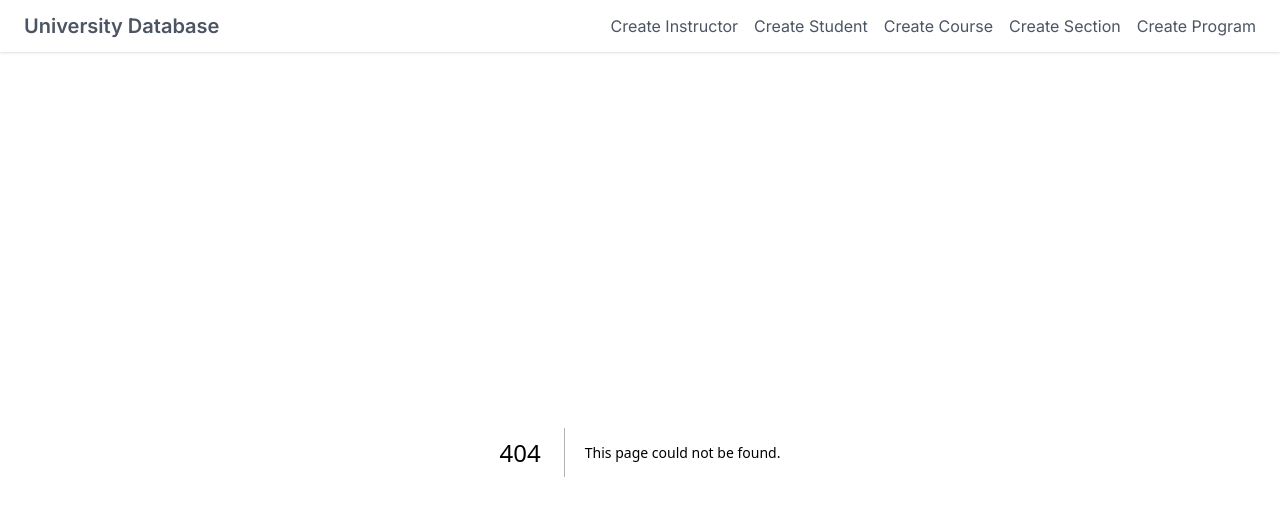
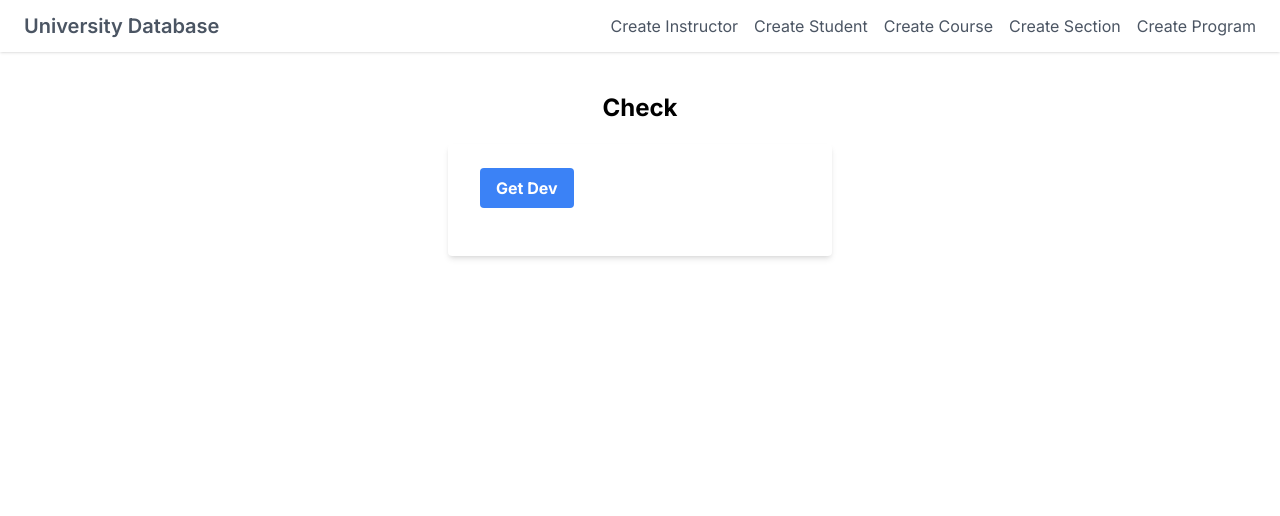
Before and after one commit to nsumpter98/DatabaseProject, a Next.js app: page /dev in a window 1280 px wide. Before the commit this address had no page. Shown: the top 516 px of the page. Built offline with nearby package versions, Linux system fonts and the light colour scheme.

Commit message:
development

```diff
--- /dev/null
+++ b/src/app/api/dev/route.tsx
@@ -0,0 +1,16 @@
+import { NextRequest, NextResponse } from 'next/server';
+import axios from "axios";
+
+export async function GET(req: NextRequest) {
+    try {
+
+
+        const response = await axios.get('http://projectname_service:80/');
+
+
+        return NextResponse.json({response: response}, {status: 200});
+    } catch (error) {
+        console.error("Failed to create course: ", error);
+        return NextResponse.json({response: error}, {status: 500});
+    }
+}
--- /dev/null
+++ b/src/app/dev/page.tsx
@@ -0,0 +1,47 @@
+"use client";
+import React, { useState } from 'react';
+import axios from 'axios';
+
+export default function CreatePerson() {
+
+    //GET request to /api/dev
+    const [response, setResponse] = useState('');
+    const [error, setError] = useState('');
+
+    const getDev = async (e: any) => {
+        e.preventDefault();
+        try {
+            const response = await axios.get('/api/dev');
+            console.log(response);
+            setResponse(response.data);
+        } catch (error: any) {
+            console.error(error);
+            setError(error);
+        }
+    };
+
+    return (
+        <div className="max-w-sm mx-auto mt-10">
+            <h1 className="text-2xl font-bold mb-5 text-center">Check</h1>
+            <form onSubmit={getDev} className="bg-white shadow-md rounded px-8 pt-6 pb-8 mb-4">
+                <div className="mb-4">
+                    <button
+                        type="submit"
+                        className="bg-blue-500 hover:bg-blue-700 text-white font-bold py-2 px-4 rounded focus:outline-none focus:shadow-outline"
+                    >
+                        Get Dev
+                    </button>
+                </div>
+                <div className="mb-4">
+                    <p>{response.toString()}</p>
+                </div>
+                <div className="mb-4">
+                    <p>{error.toString()}</p>
+                </div>
+            </form>
+
+        </div>
+
+
+    );
+}
```
